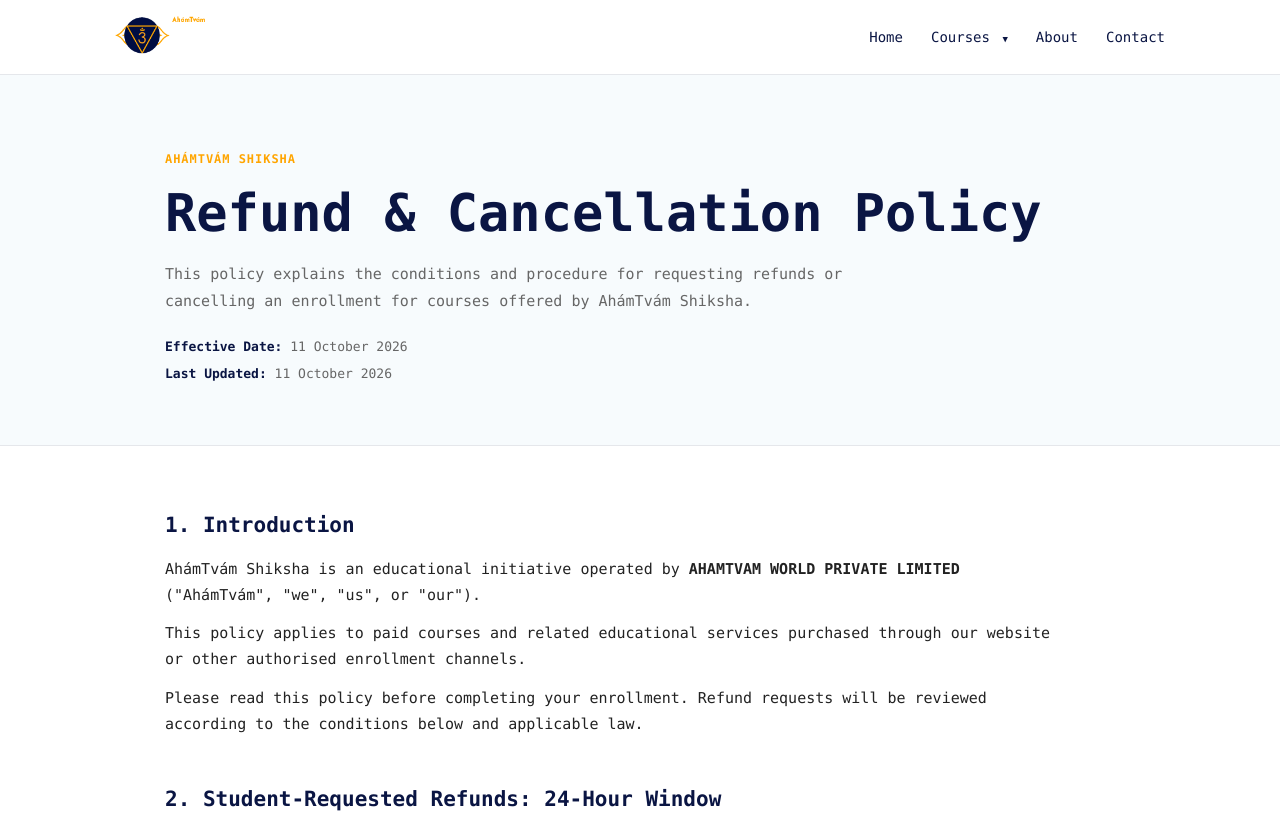
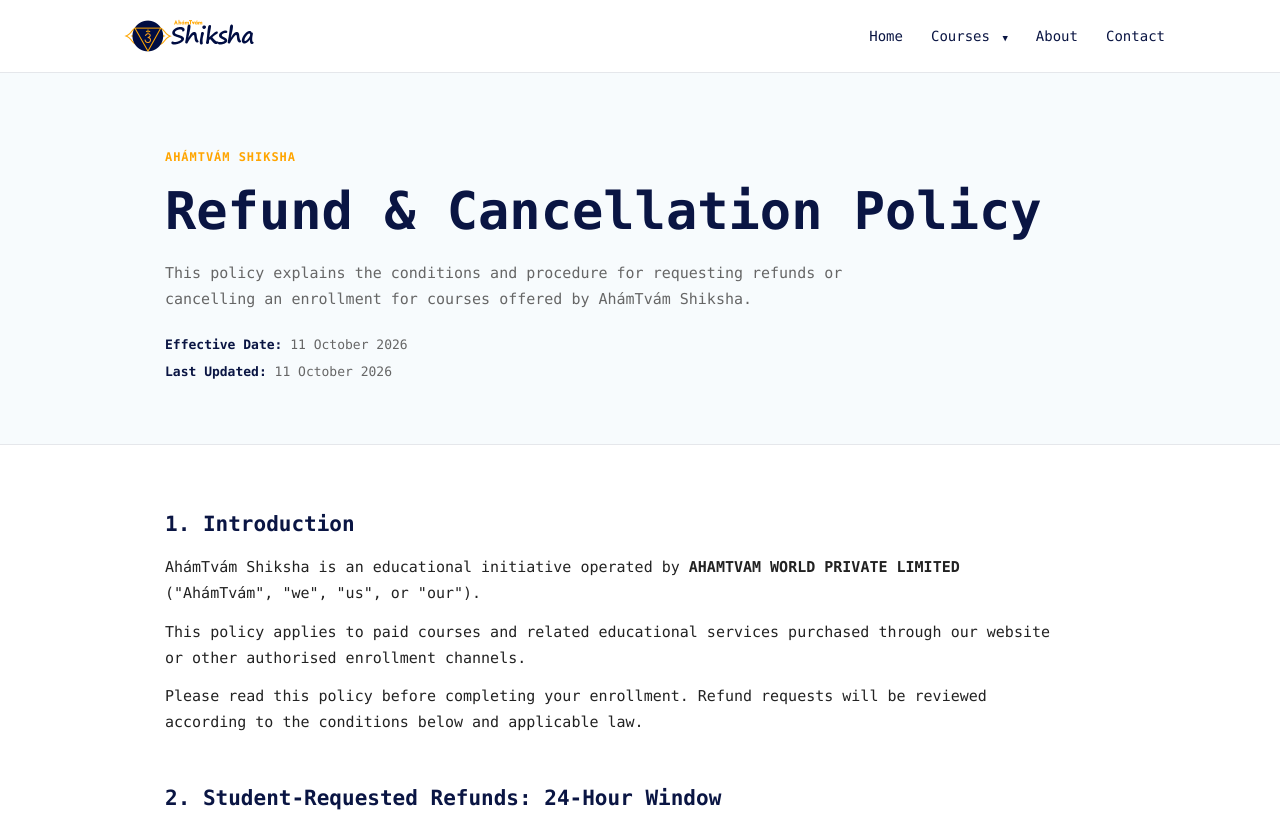
Before and after one commit to AhamTvam/shiksha.ahamtvam.net, a plain HTML site: page refund-cancellation-policy.html in a window 1280 px wide. Shown: the top 818 px of the page. Drawn offline with Linux system fonts and the light colour scheme.

Commit message:
Change logo image source in HTML file
Updated logo image source in the refund cancellation policy page.

```diff
--- a/refund-cancellation-policy.html
+++ b/refund-cancellation-policy.html
@@ -528,7 +528,7 @@
 
         <a href="index.html" class="logo"
            aria-label="AhámTvám Shiksha Home">
-            <img src="assets/images/logo-2.png"
+            <img src="assets/images/logo.png"
                  alt="AhámTvám Shiksha">
         </a>
 
```
